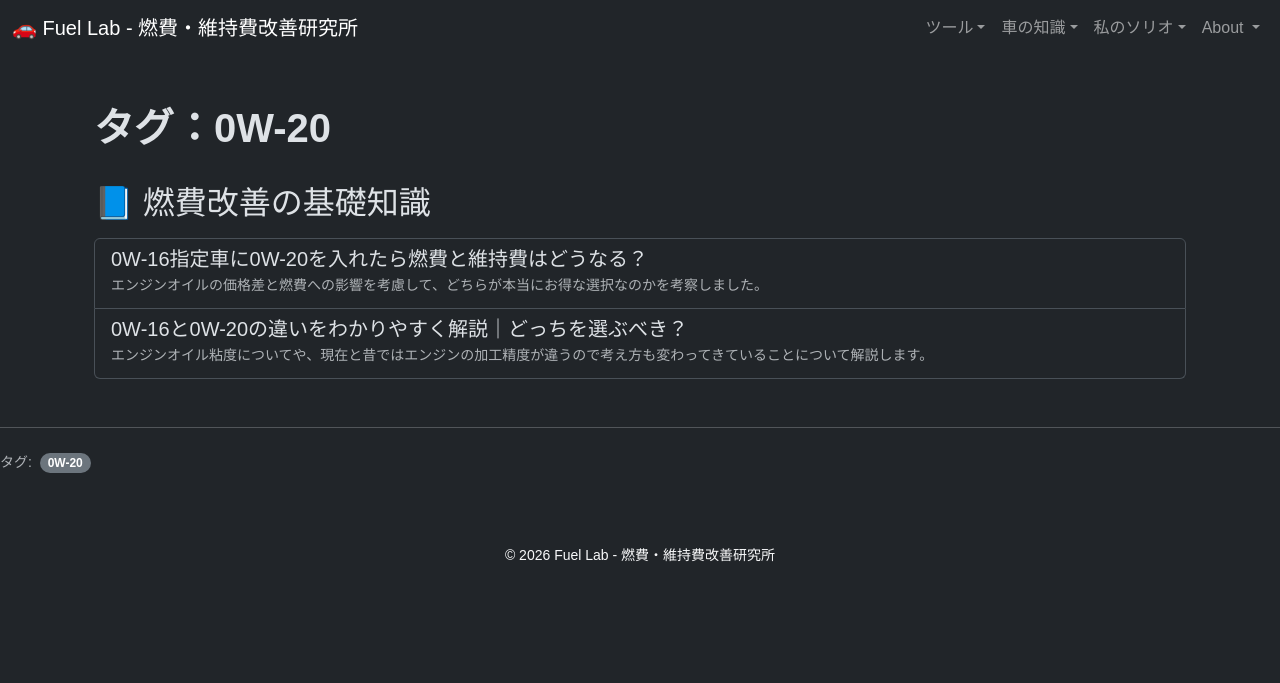
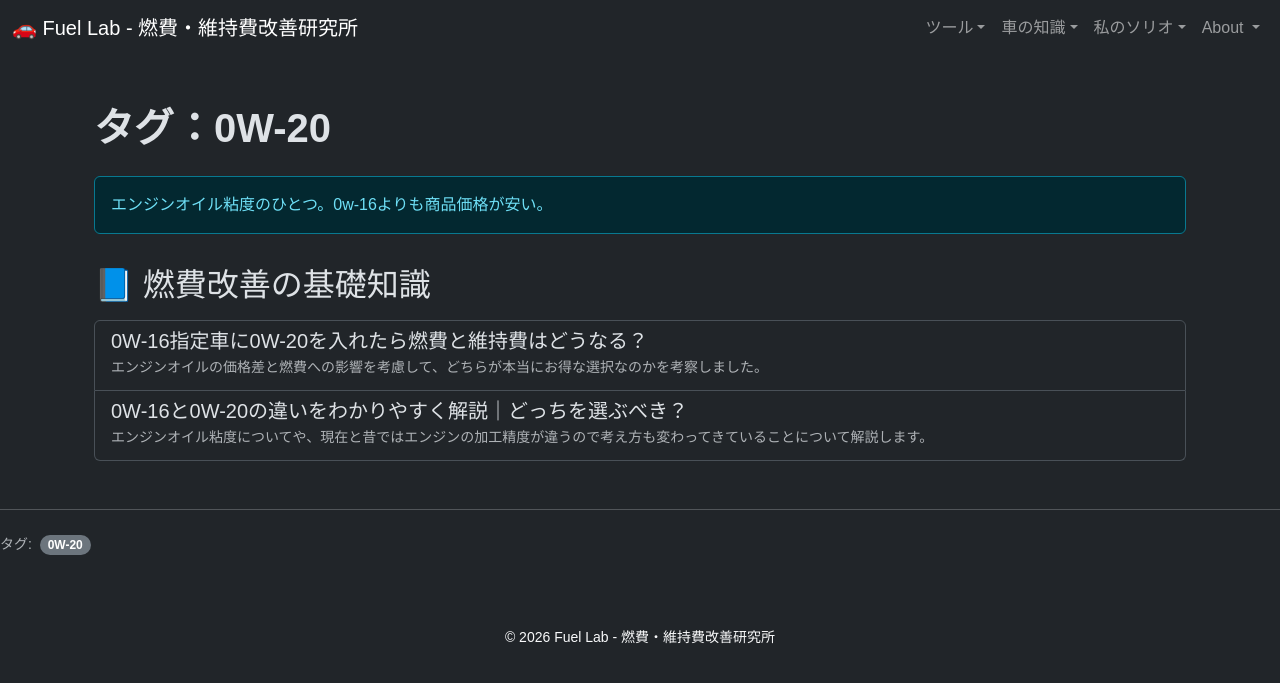
Before and after one commit to funyapar-org/fuel-lab, a Jekyll site: the page built from _tags/0w-20.md, in a window 1280 px wide. Shown: the top 683 px of the page. Built offline with Jekyll 4.4.1, drawn with Linux system fonts in a browser that asks for light colours.

Commit message:
0w-20.md を更新

```diff
--- a/_tags/0w-20.md
+++ b/_tags/0w-20.md
@@ -2,4 +2,5 @@
 layout: tag
 tag: 0w-20
 title: "0w-20"
+description: エンジンオイル粘度のひとつ。0w-16よりも商品価格が安い。
 ---
```
